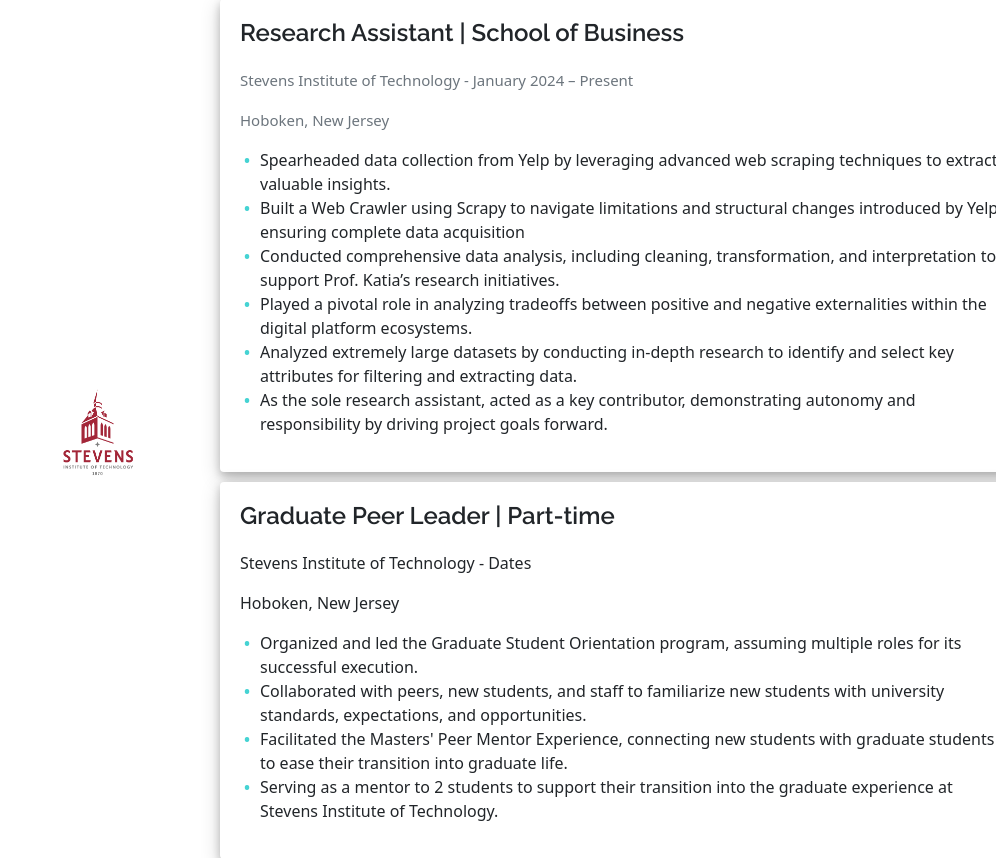
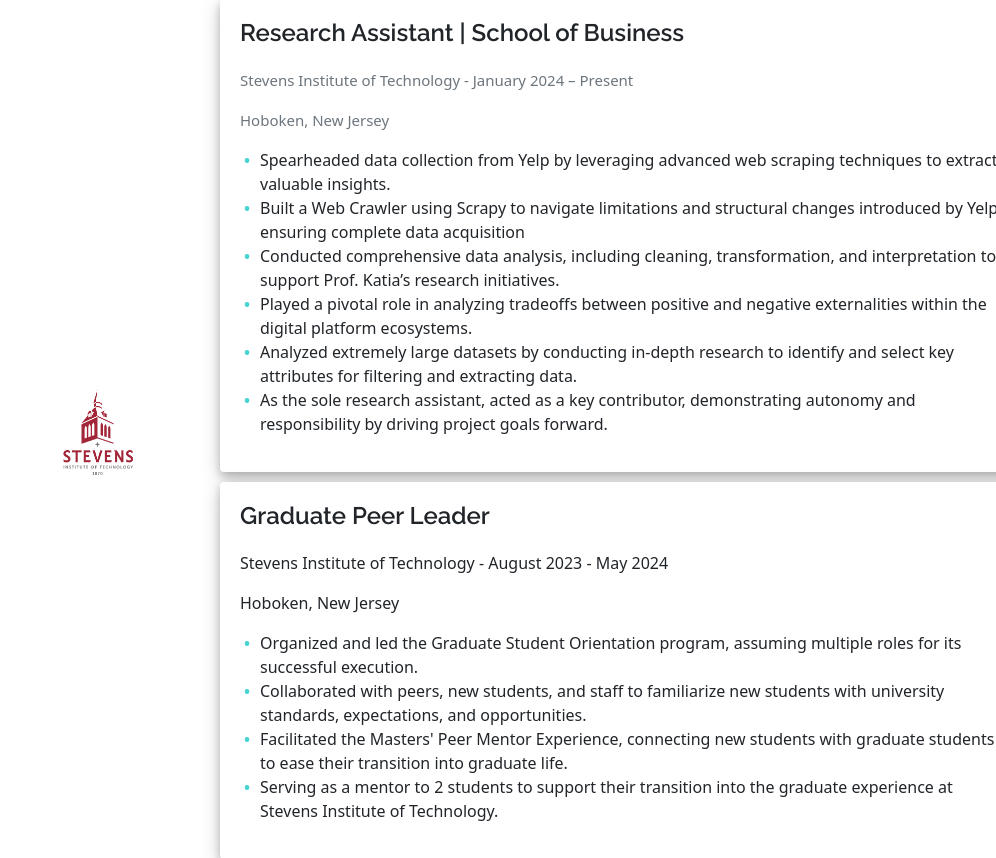
Before and after one commit to akhil-sodari/akhil-sodari, a Flask app: page / in a window 1280 px wide. Shown: the part 3252-4110 px from the top of the page, without its empty margins (284-1280 px from the left). Run offline with Flask 3, Linux system fonts and the light colour scheme; some libraries are stand-ins or nearby versions.

Commit message:
Update base.html

```diff
--- a/templates/base.html
+++ b/templates/base.html
@@ -273,8 +273,8 @@
                         </ul>
                     </div>
                     <div class="role-card">
-                        <h4>Graduate Peer Leader | Part-time</h4>
-                        <p>Stevens Institute of Technology - Dates</p>
+                        <h4>Graduate Peer Leader </h4>
+                        <p>Stevens Institute of Technology - August 2023 - May 2024 </p>
                         <p>Hoboken, New Jersey</p>
                         <ul>
                           <li>Organized and led the Graduate Student Orientation program, assuming multiple roles for its successful execution.</li>
```
